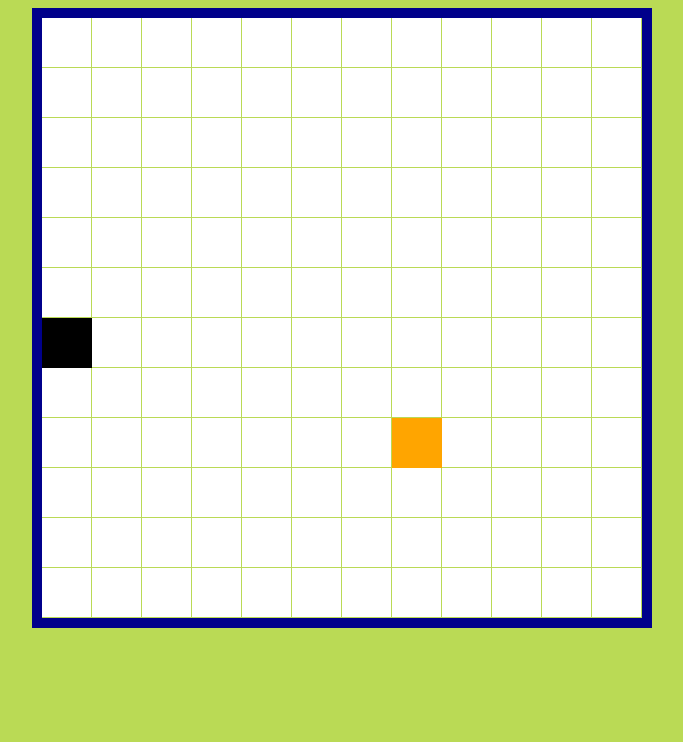
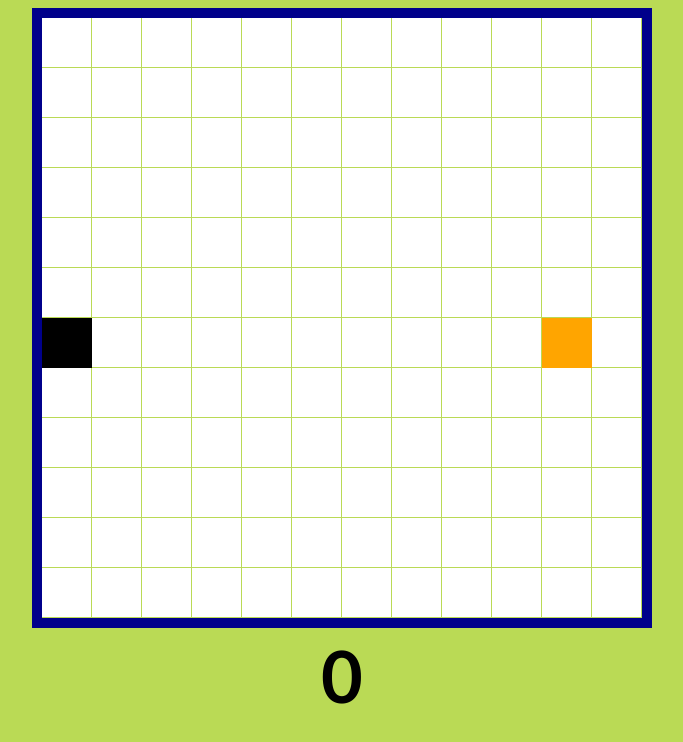
Before and after one commit to ondrissP/Snaaake, a plain HTML site: page index.html in a window 1280 px wide. Shown: the whole page, without its empty margins (298-981 px from the left). Drawn offline with Linux system fonts and the light colour scheme.

Commit message:
pridany ukazovatel score

```diff
--- a/index.html
+++ b/index.html
@@ -8,7 +8,7 @@
 </head>
 <body>
 	<canvas width="600" height="600"></canvas>
-
+	<h1>0</h1>
 
 	<script src="script.js"></script>
 </body>
--- a/script.js
+++ b/script.js
@@ -3,6 +3,7 @@ document.addEventListener("keydown", keyPush)
 
 // canvas
 const canvas = document.querySelector("canvas");
+const title = document.querySelector("h1")
 const cntxt = canvas.getContext("2d");
 
 // player
@@ -14,12 +15,13 @@ let velocityX = 0;
 let velocityY = 0;
 
 // fooood
-let foodPosX = 350;
-let foodPosY = 400;
+let foodPosX = 0;
+let foodPosY = 0;
 
+// game
 const tileCountX = canvas.width / snakeSize;
 const tileCountY = canvas.height / snakeSize;
-
+let score = 0;
 // loop
 function gameLoop() {
 	drawStuff();
@@ -27,6 +29,7 @@ function gameLoop() {
 	setTimeout(gameLoop, 1000/10)
 }
 
+resetFood();
 gameLoop();
 
 	// hybeme saaa
@@ -50,6 +53,8 @@ gameLoop();
 
 		// food collision
 			if (snakePosX === foodPosX && snakePosY === foodPosY) {
+				score++;
+				title.textContent = score;
 				resetFood()
 			}
 		}
@@ -69,7 +74,6 @@ gameLoop();
 		rectangle("orange", foodPosX, foodPosY, snakeSize, snakeSize);
 	}
 
-
 	// kreslime stvorceky
 	function rectangle(color, x, y, width, height) {
 		cntxt.fillStyle = color
@@ -81,7 +85,6 @@ gameLoop();
 		foodPosX = Math.floor(Math.random() * tileCountX) * snakeSize;
 		foodPosY = Math.floor(Math.random() * tileCountY) * snakeSize;
 	}
-
 
 	/**
 	*   Ovladame hadika
--- a/style.css
+++ b/style.css
@@ -1,7 +1,13 @@
-body{
+body {
 	background: #bada55;
 	text-align: center;
 }
-canvas{
+canvas {
 	border:solid 10px darkblue;
 }
+h1 {
+	font-family: 'Trebuchet MS', 'Lucida Sans Unicode', 'Lucida Grande', 'Lucida Sans', Arial, sans-serif ;
+	font-weight: bold;
+	font-size: 4.5em;
+	margin-top: 0;
+}
```
